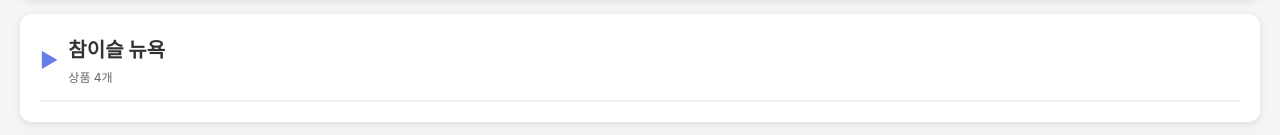
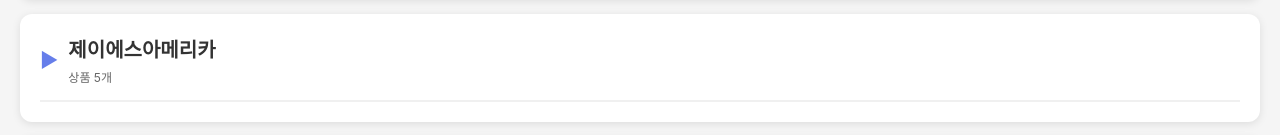
Before and after one commit to jiwonryu68/vendor_order_app, a plain HTML site: page index.html in a window 1280 px wide. Shown: the part 1116-1251 px from the top of the page. Drawn offline with Linux system fonts and the light colour scheme.

Commit message:
Add files via upload

```diff
--- a/index.html
+++ b/index.html
@@ -740,12 +740,13 @@
             },
             {
                 id: 1009,
-                name: "참이슬 뉴욕",
+                name: "제이에스아메리카",
                 products: [
                     { nameKo: "참이슬 프레쉬", nameEn: "", quantity: 0 },
                     { nameKo: "참이슬 오리지널", nameEn: "", quantity: 0 },
                     { nameKo: "진로", nameEn: "", quantity: 0 },
-                    { nameKo: "자몽소주", nameEn: "", quantity: 0 }
+                    { nameKo: "자몽소주", nameEn: "", quantity: 0 },
+                    { nameKo: "밤막걸리", nameEn: "", quantity: 0 }
                 ]
             },
             {
```
